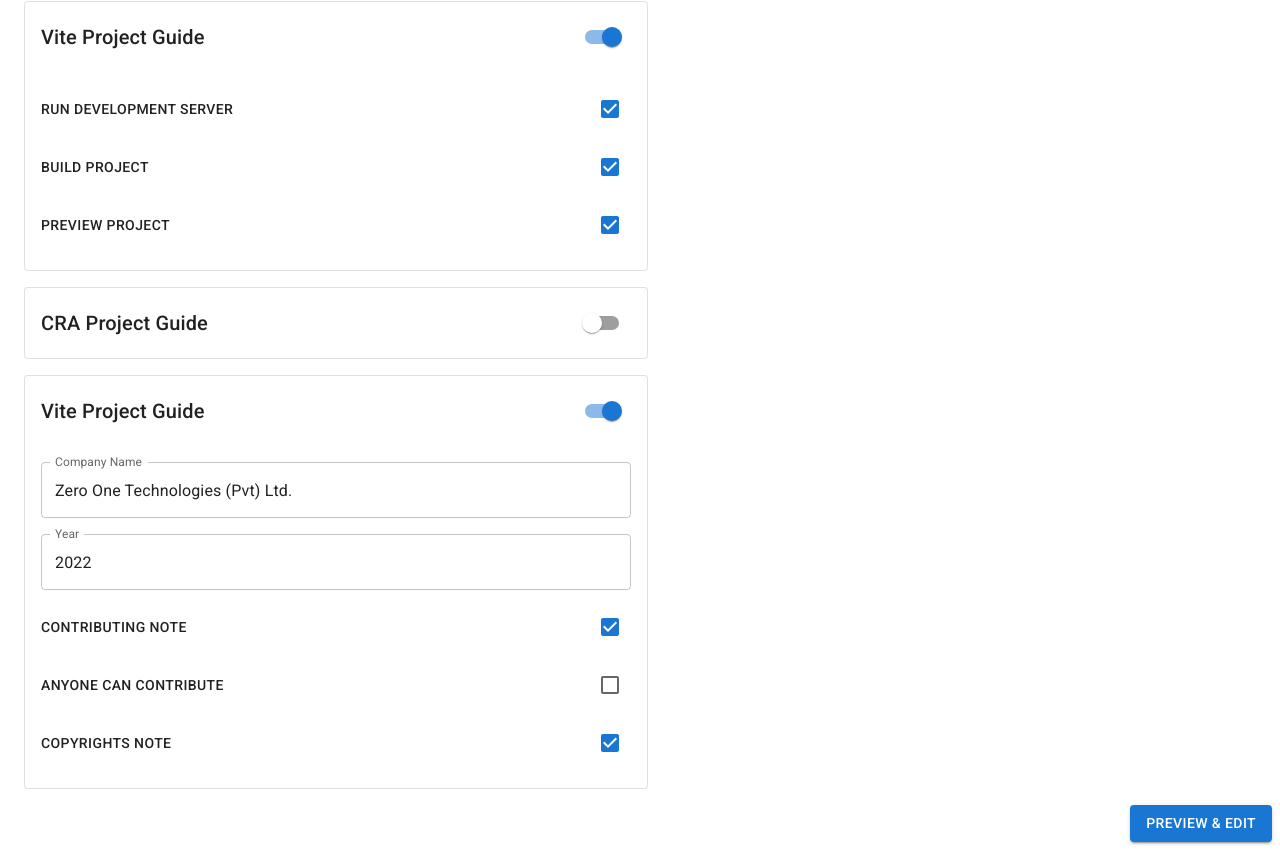
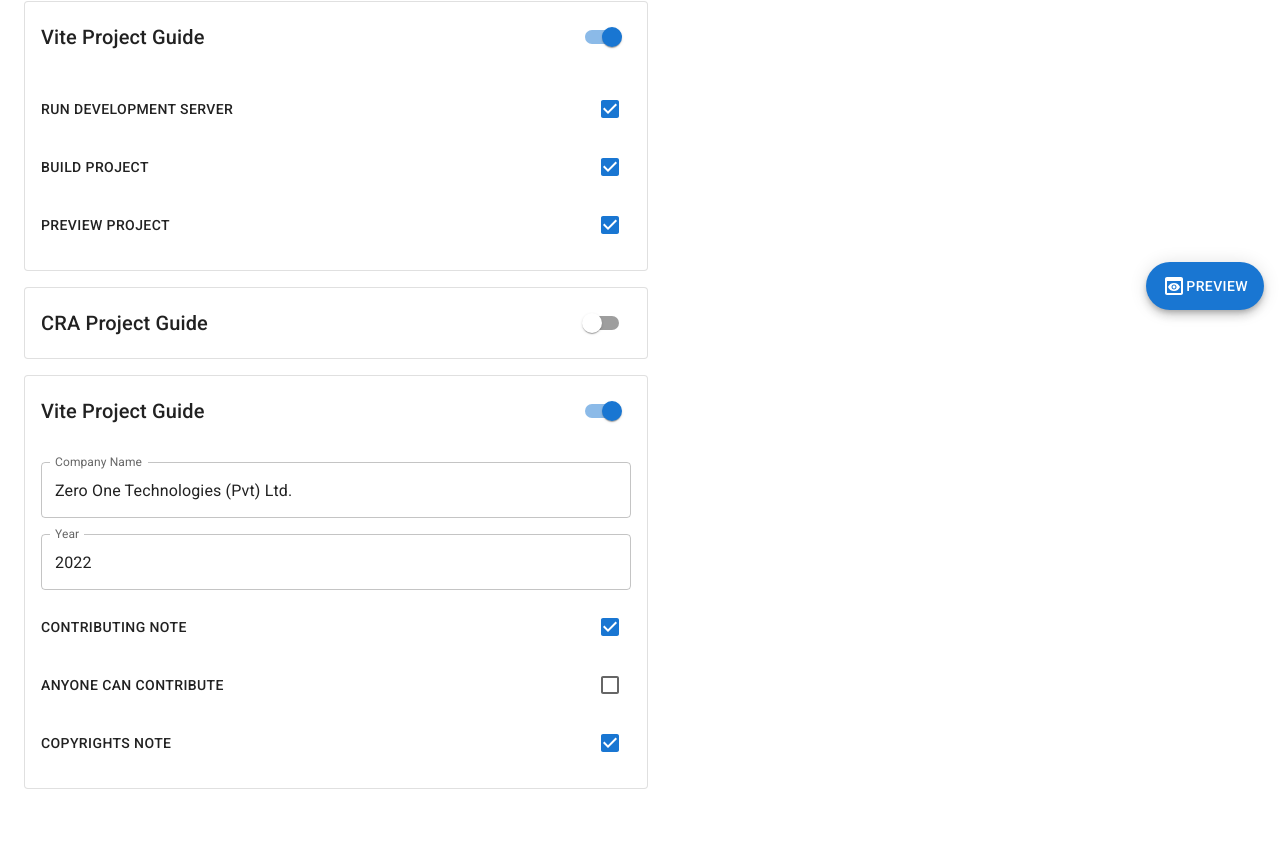
Before and after one commit to shakthizen/readme-gen, a React (Vite) app: page /#/ in a window 1280 px wide. Shown: the part 474-1324 px from the top of the page. After the commit the page ends 1271 px from the top, so only its background shows below. Built offline with nearby package versions, Linux system fonts and the light colour scheme.

Commit message:
Add download function

```diff
--- a/src/pages/home/index.tsx
+++ b/src/pages/home/index.tsx
@@ -1,20 +1,26 @@
-import React, { useState } from "react";
-import { Link } from "react-router-dom";
+import React, { useCallback, useState } from "react";
+import { Link, useNavigate } from "react-router-dom";
 import MDEditor from "@uiw/react-md-editor";
 import rehypeSanitize from "rehype-sanitize";
 
-import { Button, Card, CardContent, Grid, Stack } from "@mui/material";
+import { Button, Card, CardContent, Fab, Grid, Stack } from "@mui/material";
 
 import Sections from "../../components/sections";
+import { Preview } from "@mui/icons-material";
 
 type Props = {};
 
 const HomePage = (props: Props) => {
+  const navigate = useNavigate();
   const [MDValue, setMDValue] = useState<string | undefined>("");
 
   const handleSectionsChange = (text: string) => {
     setMDValue(text);
   };
+
+  const handlePreview = useCallback(() => {
+    navigate("/preview", { state: { data: MDValue } });
+  }, [MDValue]);
 
   return (
     <Stack p={1} spacing={2}>
@@ -33,11 +39,15 @@ const HomePage = (props: Props) => {
           </Card>
         </Grid>
       </Grid>
-      <Stack direction={"row"} justifyContent={"flex-end"} spacing={2}>
-        <Button variant="contained" component={Link} to="/preview">
-          Preview &amp; Edit
-        </Button>
-      </Stack>
+      <Fab
+        variant="extended"
+        color="primary"
+        aria-label="Preview"
+        onClick={handlePreview}
+        sx={{ position: "fixed", bottom: 16, right: 16 }}
+      >
+        <Preview /> Preview
+      </Fab>
     </Stack>
   );
 };
--- a/src/pages/preview/index.tsx
+++ b/src/pages/preview/index.tsx
@@ -1,13 +1,38 @@
-import React, { useState } from "react";
+import React, { useCallback, useEffect, useState } from "react";
 import MDEditor from "@uiw/react-md-editor";
 import rehypeSanitize from "rehype-sanitize";
 
-import { Stack } from "@mui/material";
+import { Fab, Stack } from "@mui/material";
+import { useLocation } from "react-router-dom";
+import { Download } from "@mui/icons-material";
 
 type Props = {};
 
 const PreviewPage = (props: Props) => {
+  const location = useLocation();
   const [MDValue, setMDValue] = useState<string | undefined>();
+
+  useEffect(() => {
+    setMDValue((location.state as any).data);
+  }, [location]);
+
+  const handleDownload = useCallback(() => {
+    let fileContents = MDValue?.trim() || "";
+    let element = document.createElement("a");
+    element.setAttribute(
+      "href",
+      "data:text/plain;charset=utf-8," + encodeURIComponent(fileContents)
+    );
+    element.setAttribute("download", "readme.md");
+
+    element.style.display = "none";
+    document.body.appendChild(element);
+
+    element.click();
+
+    document.body.removeChild(element);
+  }, [MDValue]);
+
   return (
     <Stack flex={1}>
       <MDEditor
@@ -18,6 +43,15 @@ const PreviewPage = (props: Props) => {
           rehypePlugins: [[rehypeSanitize]],
         }}
       />
+      <Fab
+        variant="extended"
+        color="primary"
+        aria-label="Download"
+        onClick={handleDownload}
+        sx={{ position: "fixed", bottom: 16, right: 16 }}
+      >
+        <Download /> Download
+      </Fab>
     </Stack>
   );
 };
```
